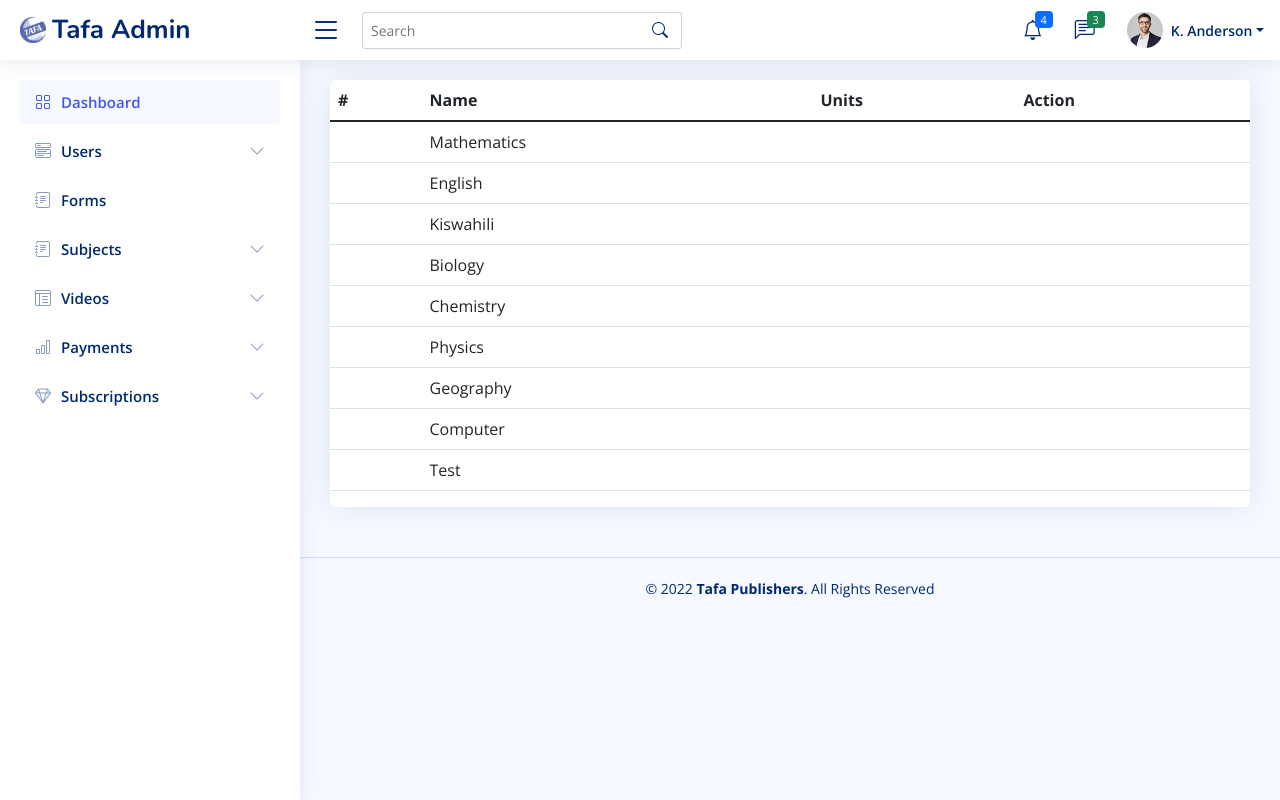
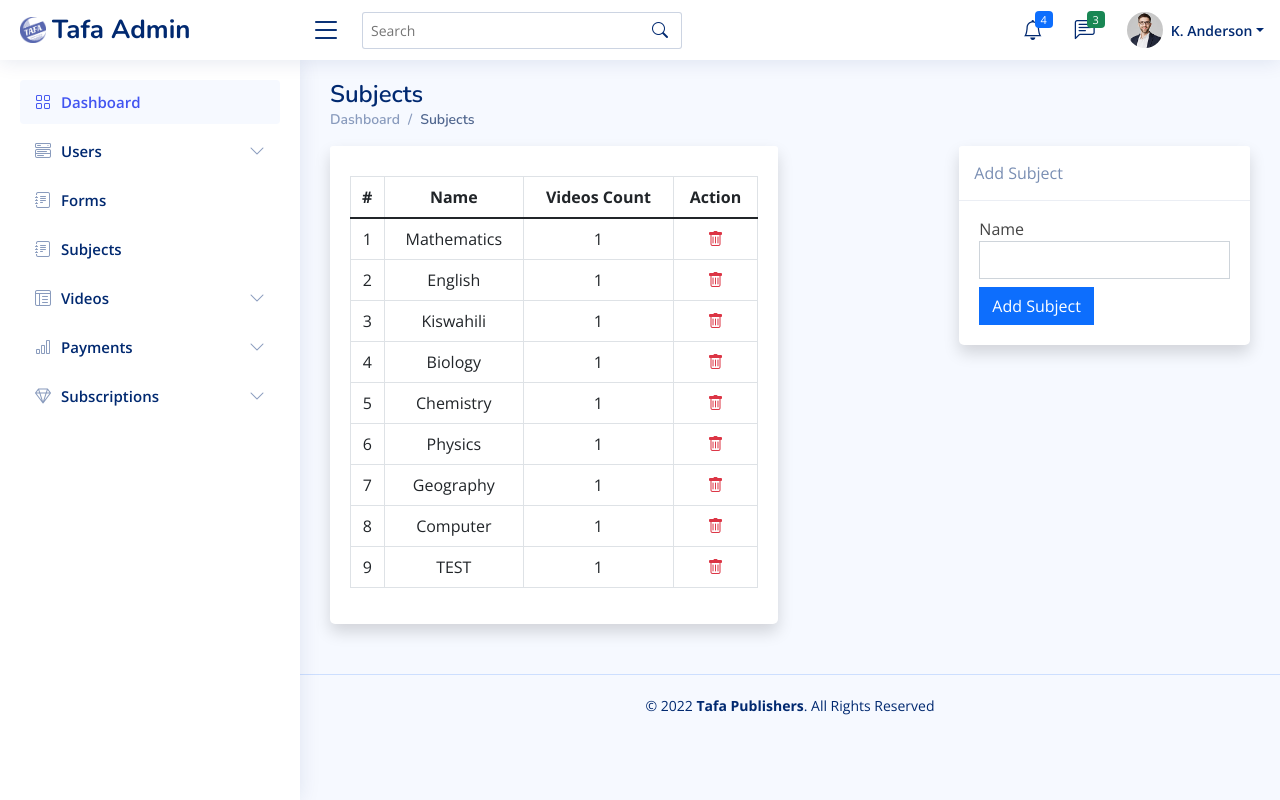
Before and after one commit to thaka-creations/elimu, a Django app: page /admin/subjects in a window 1280 px wide. Run offline with Django 4.2, Linux system fonts and the light colour scheme; data comes from the database, SQL or seed files in the repository; both versions use the stored data as it was after the commit; parts of the project's set-up code (start-up, migrations or seed data) failed here and were passed over; some libraries are stand-ins or nearby versions.

Commit message:
admin updates

```diff
--- a/staff/forms.py
+++ b/staff/forms.py
@@ -23,8 +23,6 @@ class AddVideoForm(forms.Form):
 class AddSubjectForm(forms.Form):
     name = forms.CharField(label="Name", label_suffix="", required=True,
                            widget=forms.TextInput(attrs={"class": "form-control shadow-none rounded-0 mb-2"}))
-    description = forms.CharField(label="Description", label_suffix="",
-                                  widget=forms.Textarea(attrs={"class": "form-control shadow-none rounded-0"}))
 
 
 class AddForm(forms.Form):
--- a/staff/views.py
+++ b/staff/views.py
@@ -39,24 +39,26 @@ class ListSubjects(ListView):
     template_name = "admin/subjects/index.html"
     context_object_name = "subjects"
 
+    def get_context_data(self, *, object_list=None, **kwargs):
+        context = super().get_context_data(**kwargs)
+        context['form'] = forms.AddSubjectForm
+        return context
+
 
 class AddSubject(View):
     form_class = forms.AddSubjectForm
     template_name = "admin/subjects/create.html"
 
-    def get(self, request):
-        form = self.form_class()
-        return render(request, self.template_name, {"form": form})
-
     def post(self, request):
+        subjects = school_models.SubjectModel.objects.all()
         form = self.form_class(request.POST)
 
         if form.is_valid():
             data = form.cleaned_data
             school_models.SubjectModel.objects.create(**data)
-            context = {"details": "Subject added successfully"}
+            context = {"details": "Subject added successfully", "subjects": subjects}
             return redirect("/admin/subjects", context=context)
-        return render(request, self.template_name, {"form": form})
+        return redirect("/admin/subjects", {"form": form, "subjects": subjects})
 
 
 class ListForm(ListView):
--- a/templates/admin/partials/theme.html
+++ b/templates/admin/partials/theme.html
@@ -364,21 +364,9 @@
       </li><!-- End Form Nav -->
 
       <li class="nav-item">
-        <a class="nav-link collapsed" data-bs-target="#subjects-nav" data-bs-toggle="collapse" href="#">
-          <i class="bi bi-journal-text"></i><span>Subjects</span><i class="bi bi-chevron-down ms-auto"></i>
+        <a class="nav-link collapsed" href="/admin/subjects">
+          <i class="bi bi-journal-text"></i><span>Subjects</span>
         </a>
-        <ul id="subjects-nav" class="nav-content collapse " data-bs-parent="#sidebar-nav">
-          <li>
-            <a href="/admin/subjects">
-              <i class="bi bi-circle"></i><span>List Subjects</span>
-            </a>
-          </li>
-          <li>
-            <a href="/admin/subjects/add-subject">
-              <i class="bi bi-circle"></i><span>Add Subject</span>
-            </a>
-          </li>
-        </ul>
       </li><!-- End Subjects Nav -->
 
       <li class="nav-item">
--- a/templates/admin/subjects/index.html
+++ b/templates/admin/subjects/index.html
@@ -1,42 +1,81 @@
 {% extends "admin/partials/theme.html" %}
 
 {% block content %}
-<div class="card">
-    <table class="table">
+<div class="pagetitle">
+    <h1>Subjects</h1>
+    <nav>
+      <ol class="breadcrumb">
+        <li class="breadcrumb-item"><a href="/admin">Dashboard</a></li>
+        <li class="breadcrumb-item active">Subjects</li>
+      </ol>
+    </nav>
+  </div><!-- End Page Title -->
+
+  <section class="section dashboard">
+    <div class="row d-flex justify-content-between">
+
+      <!-- Left side columns -->
+      <div class="col-lg-6">
+        <div class="card shadow">
+            <div class="card-header border-0">
+            </div>
+            <div class="card-body">
+                <table class="table table-hover table-bordered">
                     <thead>
                         <tr>
-                <th>
+                            <th class="text-center">
                                 #
                             </th>
-                <th>
+                            <th class="text-center">
                                 Name
                             </th>
-                <th>
-                    Units
+                            <th class="text-center">
+                                Videos Count
                             </th>
-                <th>
+                            <th class="text-center">
                                 Action
                             </th>
                         </tr>
                     </thead>
                     <tbody>
-            {% for subject in subjects %}
+                        {% for subject in subjects%}
                         <tr>
-                <td>
-
+                            <td class="text-center">
+                                {{forloop.counter}}
                             </td>
-                <td>
-                    {{subject.name.title}}
+                            <td class="text-center">
+                                {{subject.name}}
                             </td>
-                <td>
-
+                            <td class="text-center">
+                                1
                             </td>
-                <td>
-
+                            <td class="text-center">
+                                <i class='bi bi-trash text-danger'></i>
                             </td>
                         </tr>
                         {% endfor %}
                     </tbody>
                 </table>
             </div>
+        </div>
+
+      </div><!-- End Left side columns -->
+
+      <div class="col-lg-4">
+          <div class="card shadow">
+              <div class="card-header">
+                  Add Subject
+              </div>
+              <div class="card-body mt-3">
+                    <form action="/admin/subjects/add-subject" method="post">
+                        {% csrf_token%}
+                        {{form}}
+                        <button class="btn btn-primary rounded-0 shadow-none" type="submit">Add Subject</button>
+                    </form>
+              </div>
+          </div>
+      </div>
+
+    </div>
+  </section>
 {% endblock %}
```
Also changed, not shown: db.sqlite3. Lines whose indentation alone changed are shown as unchanged.
